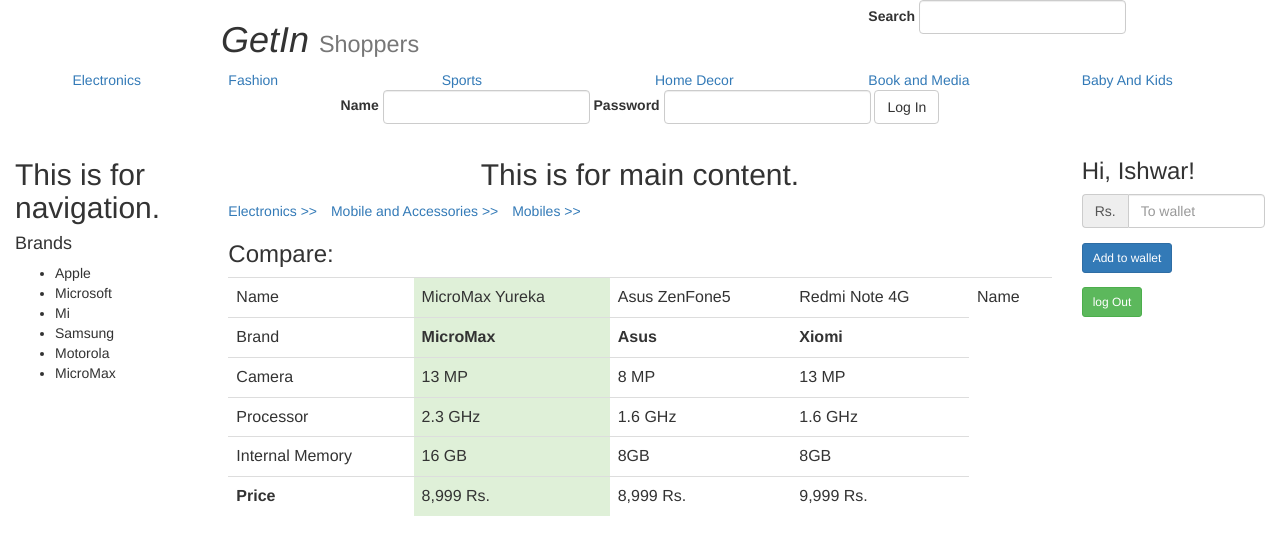
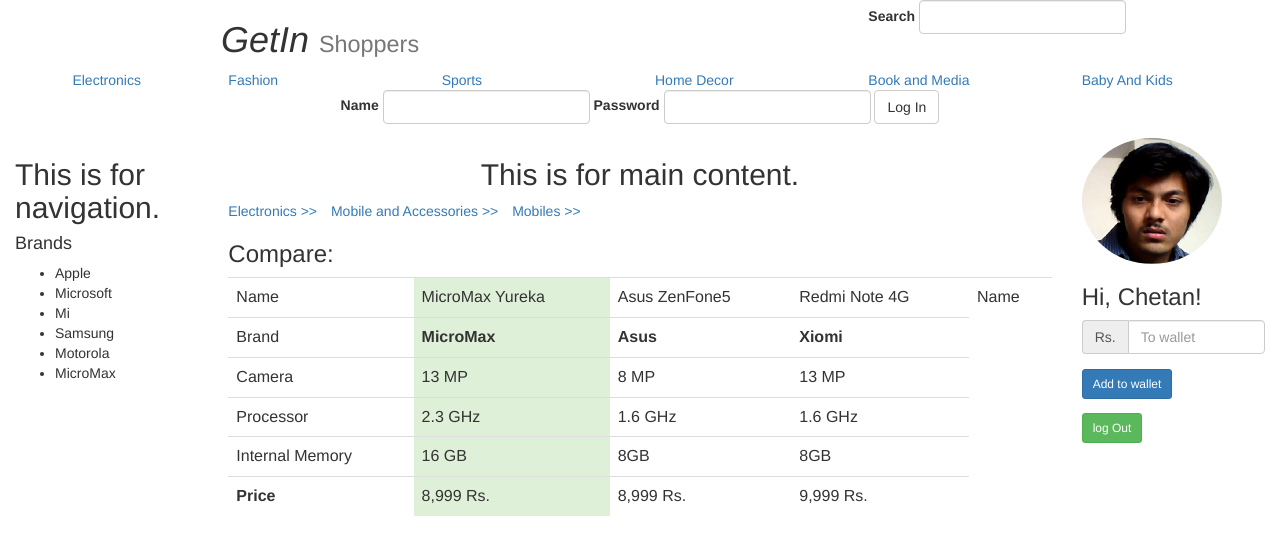
Before and after one commit to ishwarsfarm/ecommerce, a website: page public/index.html in a window 1280 px wide. Drawn offline with nearby package versions, Linux system fonts and the light colour scheme.

Commit message:
User images is added to ad and info panel

```diff
--- a/public/index.html
+++ b/public/index.html
@@ -132,7 +132,8 @@
 
 
 				<div id="ad_and_info" class="col-md-2">
-					<h3>Hi, Ishwar!</h3>
+					<img src="/images/user.png" class="img-responsive img-circle">
+					<h3>Hi, Chetan!</h3>
 					<form>
 						<div class="form-group">
 							<div class="input-group">
```
Also changed, not shown: public/images/user.png (added), readme.txt.
